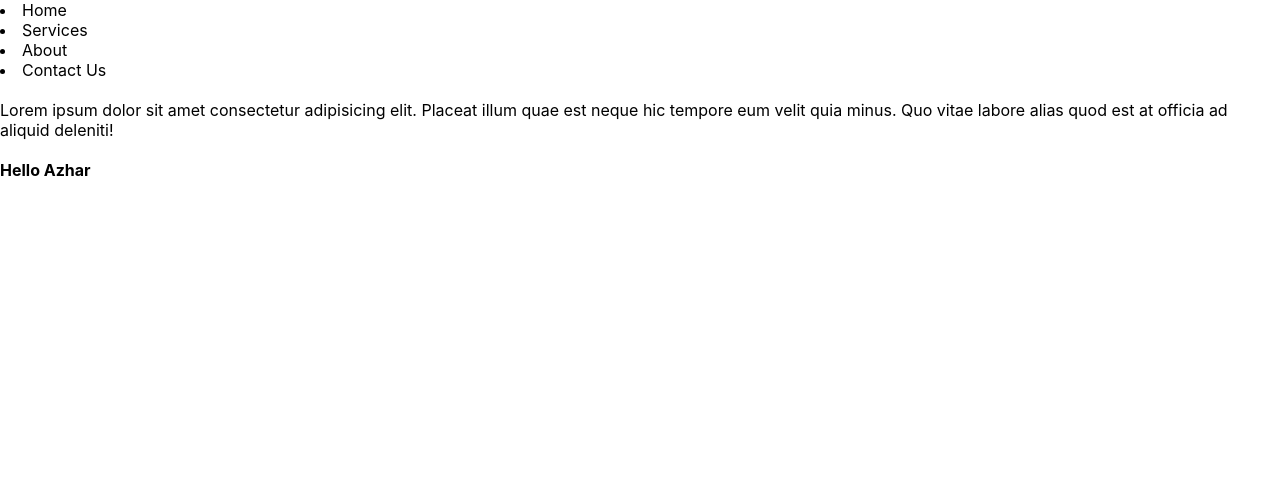
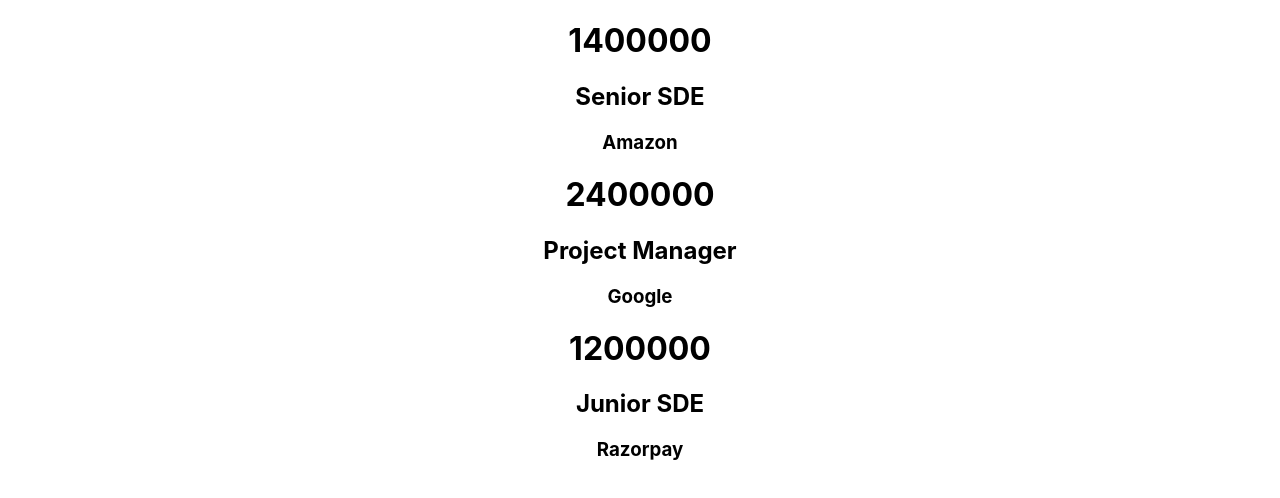
Before and after one commit to azharchoudhury/FSJS-Bootcamp-2.0, a React (Create React App) app in the folder Learn-React/textutils/: page / in a window 1280 px wide. Shown: the top 498 px of the page. Built offline with nearby package versions, Linux system fonts and the light colour scheme.

Commit message:
React basics practice codes

```diff
--- a/Learn-React/textutils/src/App.js
+++ b/Learn-React/textutils/src/App.js
@@ -2,28 +2,58 @@
 import './App.css';
 
 function App() {
+  // const  name = "Azhar";
+  // const friend = <h3>Abhirup</h3>
+  // const age = <h3>25</h3>;
+  // const email = <h3>azhar@webdev.com</h3>;
+  // const user = (
+    // <div>
+      {/* {name}
+      {age}
+      {email} */}
+    // </div>
+  // )
+
   return (
-    <>
-    <nav>
-      <li>Home</li>
-      <li>Services</li>
-      <li>About</li>
-      <li>Contact Us</li>
-    </nav>
+   <div className="App">
 
-    <br />
+    {/* <User/>
+    <User/>
+    <User/> */}
 
-    <div className="container">
-      Lorem ipsum dolor sit amet consectetur adipisicing elit. Placeat illum quae est neque hic tempore eum velit quia minus. Quo vitae labore alias quod est at officia ad aliquid deleniti!
-    </div>
+    {/* <User name="Azhar" age={25} email="azhar@life.com" />
+    <User name="Abhirup" age={25} email="abhirup@life.com" />
+    <User name="Bhargav" age={25} email="bhargav@life.com" /> */}
 
-    <br />
+    <Job salary = {1400000} position = "Senior SDE" company="Amazon"/>
+    <Job salary = {2400000} position = "Project Manager" company="Google"/>
+    <Job salary = {1200000} position = "Junior SDE" company="Razorpay"/>
 
-    <div style={{fontWeight: "bold"}}>
-      Hello Azhar
-    </div>
-    </>
+
+   </div>
   );
 }
 
+const Job = (props) =>{
+  return(
+    <div>
+      <h1>{props.salary}</h1>
+      <h2>{props.position}</h2>
+      <h3>{props.company}</h3>
+    </div>
+  )
+}
+
+
+
+const User = (props) => {
+  return (
+    <div>
+      <h1>{props.name}</h1>
+      <h2>{props.age}</h2>
+      <h3>{props.email}</h3>
+    </div>
+  )
+}
+
 export default App;
```
